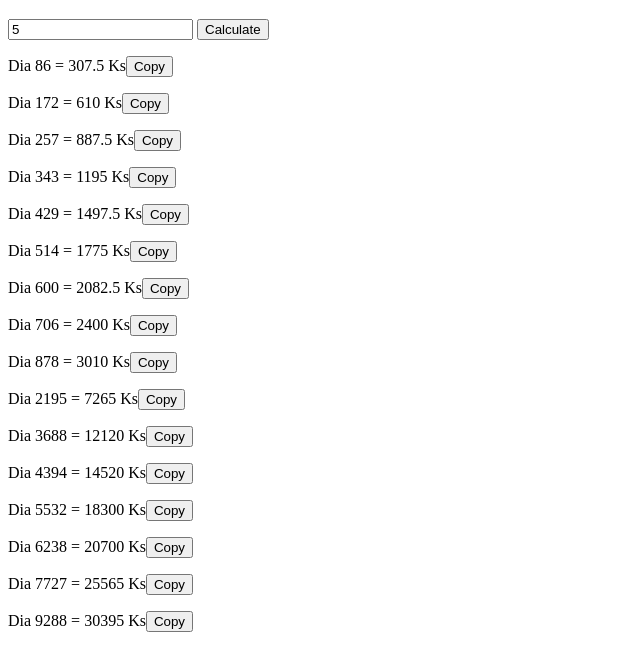
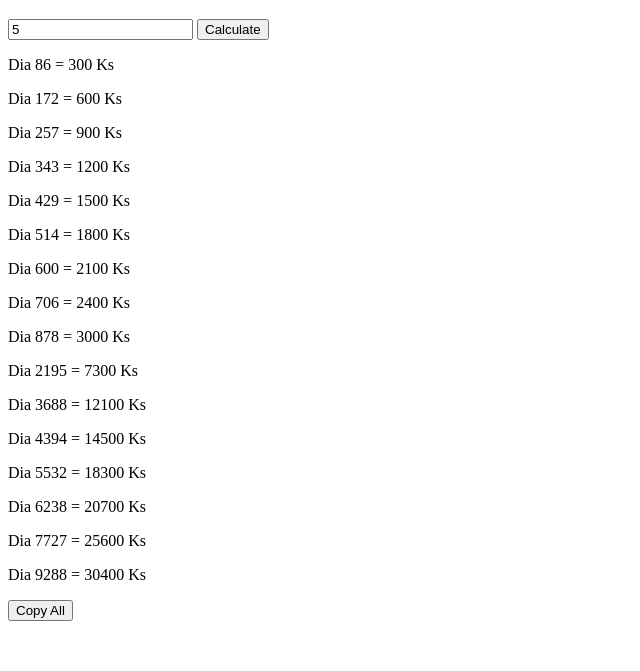
Before and after one commit to NottobeNaive/cacu, a plain HTML site: page index.html in a window 1280 px wide. Both pictures are taken after typing "5" into the empty fields and a click on the button "Calculate". Shown: the part 61-732 px from the top of the page, without its empty margins (0-640 px from the left). Drawn offline with Linux system fonts and the light colour scheme.

Commit message:
Update index.html

```diff
--- a/index.html
+++ b/index.html
@@ -10,6 +10,7 @@
     <input type="number" id="specificVal" placeholder="Enter SPECIFIC_VAL">
     <button onclick="calculate()">Calculate</button>
     <div id="results"></div>
+    <button id="copyButton" style="display: none;" onclick="copyResults()">Copy All</button>
 
     <script>
         const diameters = [86, 172, 257, 343, 429, 514, 600, 706, 878, 2195, 3688, 4394, 5532, 6238, 7727, 9288];
@@ -18,22 +19,29 @@
         function calculate() {
             const specificVal = document.getElementById('specificVal').value;
             const resultsDiv = document.getElementById('results');
+            const copyButton = document.getElementById('copyButton');
             resultsDiv.innerHTML = ''; // Clear previous results
 
+            let resultsText = "";
+
             diameters.forEach((diameter, index) => {
-                const result = multipliers[index] * specificVal;
+                const result = Math.round((multipliers[index] * specificVal) / 100) * 100;
                 const resultText = `Dia ${diameter} = ${result} Ks`;
+                resultsText += resultText + "\n";
 
                 const p = document.createElement('p');
                 p.textContent = resultText;
-
-                const button = document.createElement('button');
-                button.textContent = 'Copy';
-                button.onclick = () => navigator.clipboard.writeText(resultText);
-
-                p.appendChild(button);
                 resultsDiv.appendChild(p);
             });
+
+            copyButton.style.display = "block";
+            copyButton.setAttribute('data-results', resultsText.trim());
+        }
+
+        function copyResults() {
+            const copyButton = document.getElementById('copyButton');
+            const resultsText = copyButton.getAttribute('data-results');
+            navigator.clipboard.writeText(resultsText);
         }
     </script>
 </body>
```
